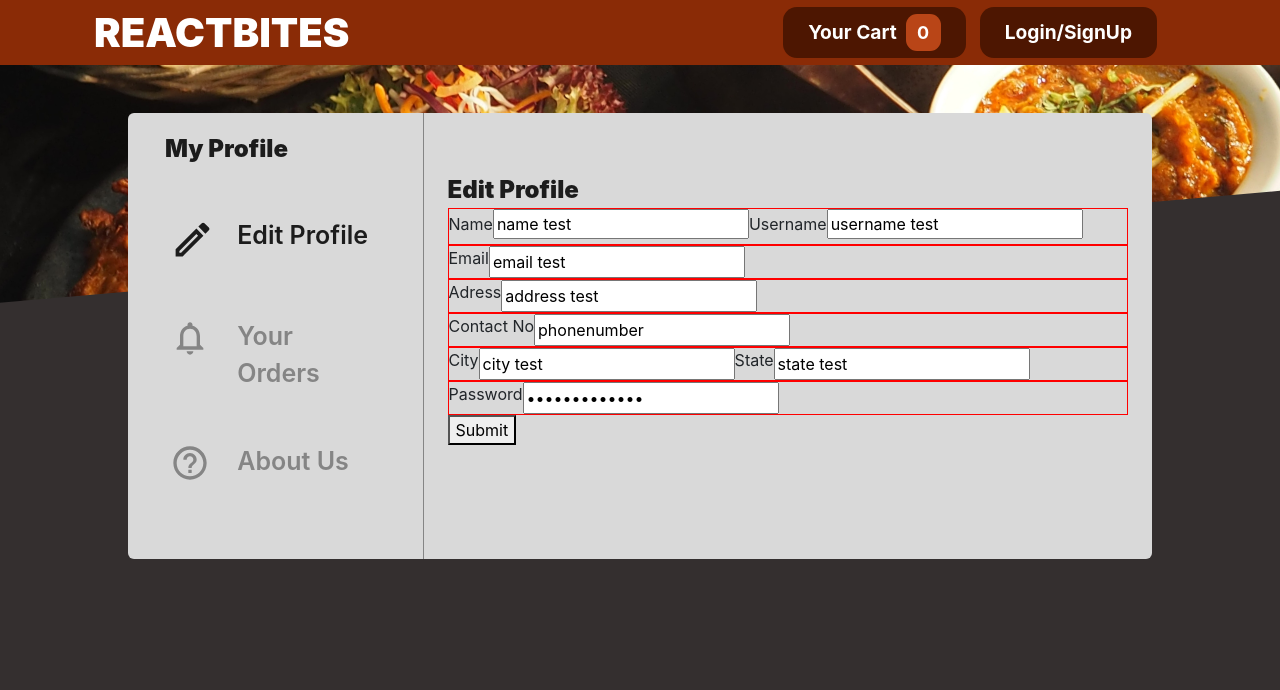
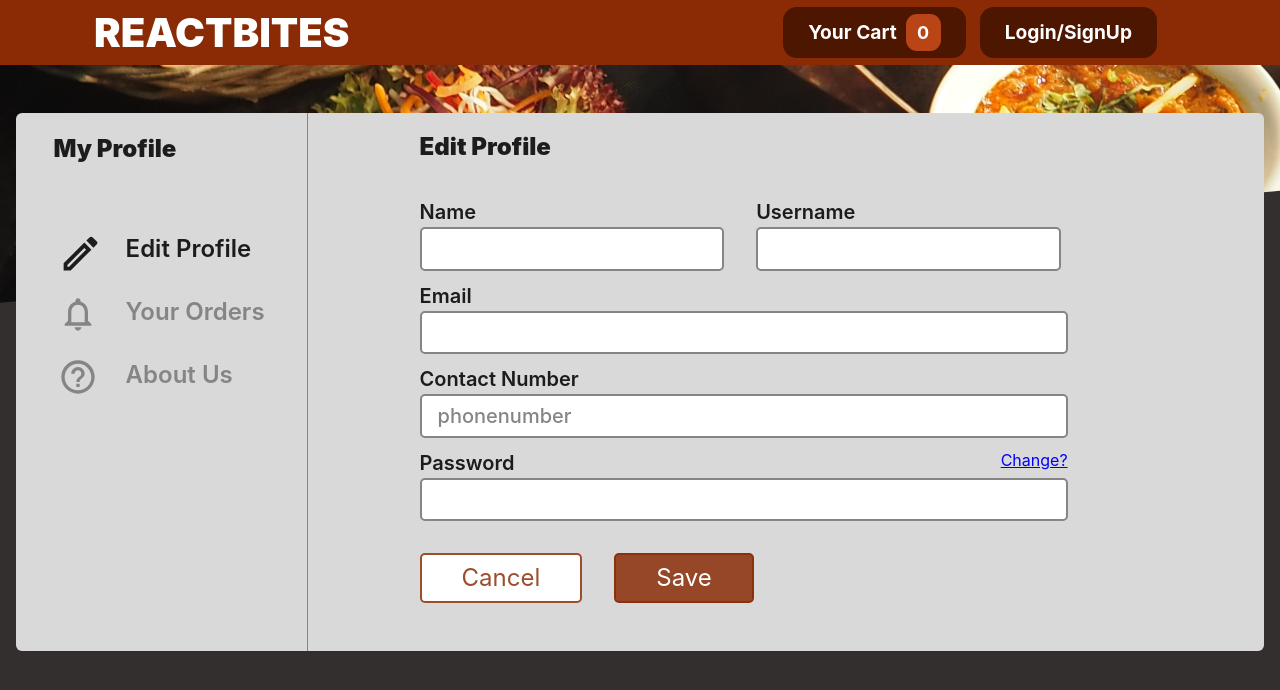
Before and after one commit to jasmeetsingh-1/reactbites, a React (Create React App) app: page /my_profile in a window 1280 px wide. Shown: the top 690 px of the page. Built offline with nearby package versions, Linux system fonts and the light colour scheme.

Commit message:
new my page

```diff
--- a/src/components/cssFIles/profile/profile.css
+++ b/src/components/cssFIles/profile/profile.css
@@ -1,31 +1,102 @@
 .profile-css-main-div {
   border-radius: 6px;
   background: #d9d9d9;
-  /* width: max-content; */
-  min-width: 80%;
+  width: max-content;
   display: flex;
   flex-direction: row;
-  justify-content: space-between;
-  align-items: center;
-  height: -moz-fit-content;
-  height: fit-content;
+  /* justify-content: space-between; */
+  align-items: stretch;
+  height: 100%;
   margin: 0 3rem;
 }
 
 .profile-css-form-div-holder {
   width: 70%;
-  height: 360px;
-  margin: 0.5rem;
-  padding: 1rem;
+  height: max-content;
+  border-left: 1px solid #858585;
+  padding: 1rem 7rem;
 }
 
 .profile-change-div-heading {
+  margin-bottom: 2rem;
   color: #1c1c1c;
   font-weight: 900;
   font-size: 1.5rem;
 }
 
 .profile-edit-form-row {
+  margin-top: 10px;
   display: flex;
-  border: 1px solid red;
+  flex-direction: column;
 }
+
+.profile-edit-form-row > label {
+  margin: 0px;
+  color: #1c1c1c;
+  font-size: 20px;
+  font-weight: 600;
+}
+
+.profile-edit-form-row > div > label {
+  margin: 0px;
+  color: #1c1c1c;
+  font-size: 20px;
+  font-weight: 600;
+}
+
+.profile-edit-form-row > input {
+  padding: 0.3rem 1rem;
+  border-radius: 5px;
+  border: 2px solid #858585;
+  background: #fff;
+  color: #858585;
+  /* font-family: Roboto; */
+  font-size: 20px;
+  font-weight: 500;
+}
+
+.profile-edit-form-row > div > input {
+  padding: 0.3rem 1rem;
+  border-radius: 5px;
+  border: 2px solid #858585;
+  background: #fff;
+  color: #858585;
+  /* font-family: Roboto; */
+  font-size: 20px;
+  font-weight: 500;
+}
+
+.profile-edit-form-row > input:focus {
+  color: black;
+}
+
+.profile-edit-form-row > div > input:focus {
+  color: black;
+}
+
+.width-div-container-profile-css {
+  width: 47%;
+  display: flex;
+  flex-direction: column;
+}
+
+.profile-edit-submit-button {
+  display: flex;
+  gap: 2rem;
+  margin: 2rem 0;
+}
+
+.profile-edit-submit-button > button {
+  cursor: pointer;
+  border-radius: 5px;
+  border: 2px solid rgb(138 43 6 / 84%);
+  background: #fff;
+  color: rgb(138 43 6 / 84%);
+  /* font-family: Roboto; */
+  font-size: 24px;
+  padding: 5px 40px;
+}
+
+.profile-edit-submit-button > button:hover {
+  box-shadow: 0px 1px 3px 0px rgba(0, 0, 0, 0.5) inset;
+}
--- a/src/components/cssFIles/profile/sidebar.css
+++ b/src/components/cssFIles/profile/sidebar.css
@@ -1,6 +1,6 @@
 .profile-css-menu-div-holder {
   width: max-content;
-  border-right: 1px solid #858585;
+  /* border-right: 1px solid #858585; */
   padding: 1rem 2rem;
 }
 
@@ -11,11 +11,11 @@
 .profile-css-menu-items {
   cursor: pointer;
   color: #858585;
-  font-size: 25px;
+  font-size: 24px;
   font-weight: 600;
   display: flex;
   gap: 1.7rem;
-  margin: 50px 10px;
+  margin: 13px 10px;
 }
 
 .profile-css-menu-heading {
--- a/src/components/profile/profile.jsx
+++ b/src/components/profile/profile.jsx
@@ -1,21 +1,29 @@
 import React, { useEffect, useState } from "react";
 import "../cssFIles/profile/profile.css";
 import Sidebar from "./sidebar";
+import { useSelector } from "react-redux";
+
 import { Formik, Form, Field, ErrorMessage } from "formik";
 
 function MyProfile() {
   const [activeMenu, setActiveMenu] = useState(1);
+  const [passwordChanging, setPasswordChanging] = useState(false);
+  const loginData = useSelector((state) => state.loginStore);
   const initialValues = {
-    name: "name test",
-    username: "username test",
-    email: "email test",
-    address: "address test",
+    name: loginData.data.name,
+    username: loginData.data.username,
+    email: loginData.data.email,
+    // address: "address test",
     phonenumber: "phonenumber",
-    city: "city test",
-    state: "state test",
-    password: "password test",
-    confirmpassword: "confirm password test",
+    // city: "city test",
+    // state: "state test",
+    password: loginData.data.password,
+    confirmpassword: loginData.data.password,
   };
+
+  useEffect(() => {
+    console.log({ loginData });
+  }, []);
   return (
     <>
       <div
@@ -34,12 +42,15 @@ function MyProfile() {
               >
                 {({ values }) => (
                   <Form>
-                    <div className="profile-edit-form-row">
-                      <div>
+                    <div
+                      className="profile-edit-form-row"
+                      style={{ flexDirection: "row", gap: "2rem" }}
+                    >
+                      <div className="width-div-container-profile-css">
                         <label htmlFor="name">Name</label>
                         <Field name="name" id="name" value={values.name} />
                       </div>
-                      <div>
+                      <div className="width-div-container-profile-css">
                         <label htmlFor="username">Username</label>
                         <Field
                           name="username"
@@ -52,31 +63,42 @@ function MyProfile() {
                       <label htmlFor="email">Email</label>
                       <Field name="email" id="email" value={values.email} />
                     </div>
-                    <div className="profile-edit-form-row">
-                      <label htmlFor="address">Adress</label>
+                    {/* <div className="profile-edit-form-row">
+                      <label htmlFor="address">Address</label>
                       <Field
                         name="address"
                         id="address"
                         value={values.address}
                       />
-                    </div>
+                    </div> */}
                     <div className="profile-edit-form-row">
-                      <label htmlFor="phonenumber">Contact No</label>
+                      <label htmlFor="phonenumber">Contact Number</label>
                       <Field
                         name="phonenumber"
                         id="phonenumber"
                         value={values.phonenumber}
                       />
                     </div>
-                    <div className="profile-edit-form-row">
+                    {/* <div
+                      className="profile-edit-form-row"
+                      style={{ flexDirection: "row", gap: "2rem" }}
+                    >
+                      <div className="width-div-container-profile-css">
                         <label htmlFor="city">City</label>
                         <Field name="city" id="city" value={values.city} />
-
-                      <label htmlFor="username">State</label>
+                      </div>
+                      <div className="width-div-container-profile-css">
+                        <label htmlFor="state">State</label>
                         <Field name="state" id="state" value={values.state} />
                       </div>
+                    </div> */}
 
-                    <div className="profile-edit-form-row">
+                    {passwordChanging ? (
+                      <div
+                        className="profile-edit-form-row"
+                        style={{ flexDirection: "row", gap: "2rem" }}
+                      >
+                        <div className="width-div-container-profile-css">
                           <label htmlFor="password">Password</label>
                           <Field
                             type="password"
@@ -85,8 +107,58 @@ function MyProfile() {
                             value={values.password}
                           />
                         </div>
+                        <div className="width-div-container-profile-css">
+                          <label htmlFor="confirmpassword">
+                            Confirm Password
+                          </label>
+                          <Field
+                            type="password"
+                            name="confirmpassword"
+                            id="confirmpassword"
+                            value={values.confirmpassword}
+                          />
+                        </div>
+                      </div>
+                    ) : (
+                      <div
+                        className="profile-edit-form-row"
+                        style={{ position: "relative" }}
+                      >
+                        <span
+                          style={{
+                            color: "blue",
+                            textDecoration: "underline",
+                            position: "absolute",
+                            right: "0",
+                            cursor: "pointer",
+                          }}
+                          onClick={() => {
+                            setPasswordChanging(true);
+                          }}
+                        >
+                          Change?
+                        </span>
+                        <label htmlFor="password">Password</label>
+                        <Field
+                          type="password"
+                          name="password"
+                          id="password"
+                          value={values.password}
+                        />
+                      </div>
+                    )}
+
                     <div className="profile-edit-submit-button">
-                      <button type="submit">Submit</button>
+                      <button>Cancel</button>
+                      <button
+                        style={{
+                          background: "rgb(138 43 6 / 84%)",
+                          color: "#fff",
+                        }}
+                        type="submit"
+                      >
+                        Save
+                      </button>
                     </div>
                   </Form>
                 )}
--- a/src/components/profile/sidebar.jsx
+++ b/src/components/profile/sidebar.jsx
@@ -5,6 +5,7 @@ function Sidebar({ activeMenu, setActiveMenu }) {
   // const [activeMenu, setActiveMenu] = useState(1);
   return (
     <div className="profile-css-menu-div-holder">
+      <div>
         <div
           className="profile-css-menu-heading"
           onClick={() => {
@@ -17,6 +18,7 @@ function Sidebar({ activeMenu, setActiveMenu }) {
           className={`profile-css-menu-items ${
             activeMenu === 1 ? "profile-css-menu-active" : ""
           }`}
+          style={{ marginTop: "4rem" }}
           onClick={(e) => {
             setActiveMenu(1);
           }}
@@ -107,6 +109,7 @@ function Sidebar({ activeMenu, setActiveMenu }) {
           About Us
         </div>
       </div>
+    </div>
   );
 }
 
```
Lines whose indentation alone changed are shown as unchanged.
